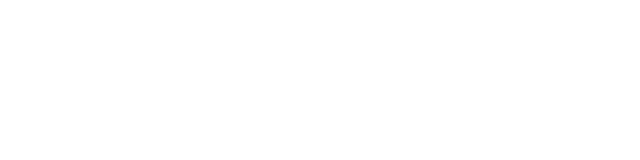
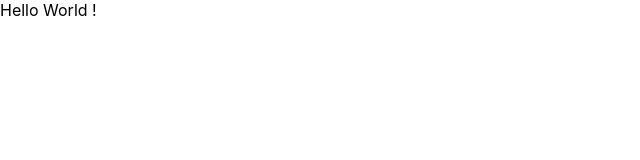
Before and after one commit to vluddymo/GreenSitter, a React (Create React App) app in the folder frontend/: page / in a window 1280 px wide. Shown: the top 160 px of the page, without its empty margins (0-640 px from the left). Built offline with nearby package versions, Linux system fonts and the light colour scheme.

Commit message:
Fix cd pipeline attempt No1

```diff
--- a/frontend/src/App.js
+++ b/frontend/src/App.js
@@ -3,7 +3,7 @@ import './App.css';
 
 function App() {
   return (
-      <div></div>
+      <div>Hello World !</div>
   )
 
 }
```
